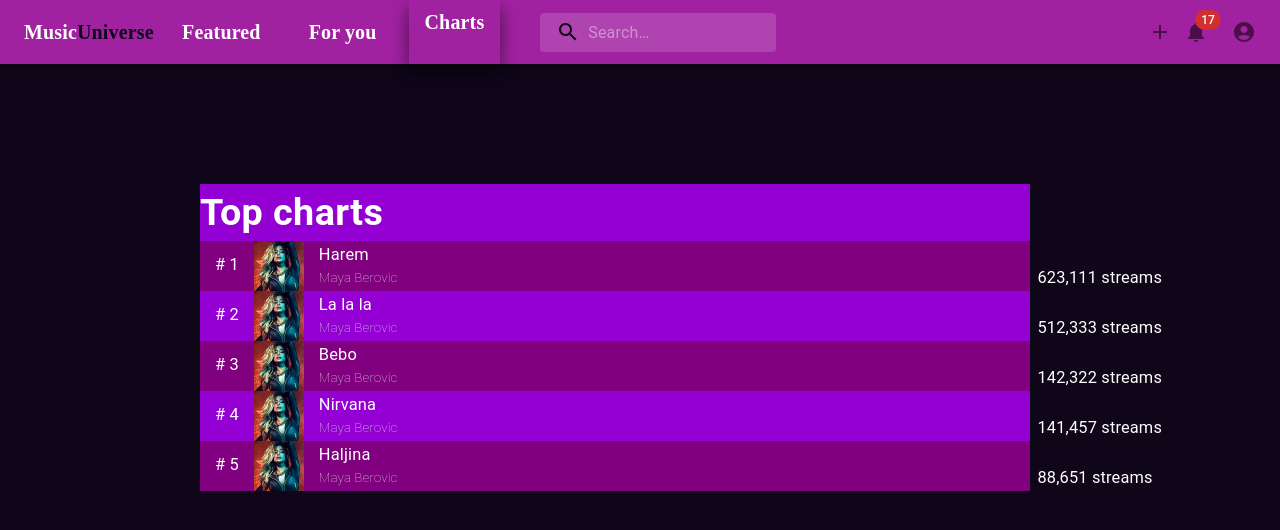
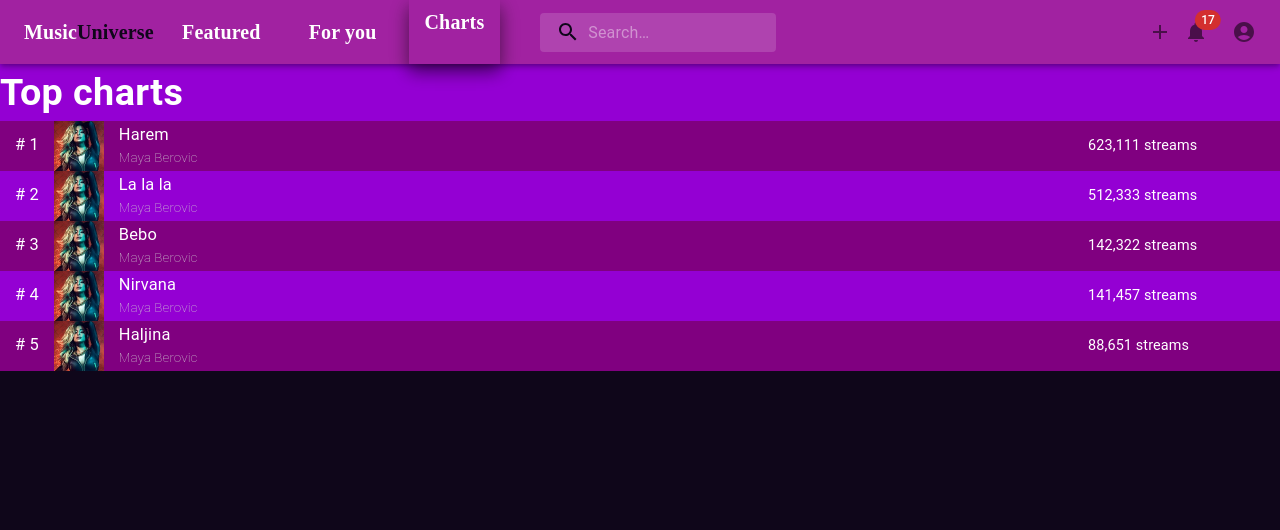
Before and after one commit to pavle-zivanovic/Music-Universe, a React (Create React App) app in the folder frontend/: page /Main/charts in a window 1280 px wide. Shown: the top 530 px of the page. Built offline with nearby package versions, Linux system fonts and the light colour scheme.

Commit message:
update2 charts

```diff
--- a/frontend/src/Components/Charts.js
+++ b/frontend/src/Components/Charts.js
@@ -5,7 +5,7 @@ import { /*CardMedia,*/ Typography } from '@mui/material';
 //import Card from '@mui/material/Card';
 //import { CardContent, CardMedia, CssBaseline } from '@material-ui/core';
 //import Typography from '@mui/material/Typography';
-//import '../Styles/Charts.css';
+
 //import Avatar from '@mui/material/Avatar';
 import Icon from '@mui/material/Icon';
 import { styled } from '@mui/material/styles';
@@ -18,7 +18,6 @@ const Img = styled('img')({
     maxWidth: '100%',
     maxHeight: '100%',
   });
-  //const artistCover = 'url("../Images/maya.jpg")'
   const artistNames = ['Maya Berovic', 'Maya Berovic','Maya Berovic','Maya Berovic','Maya Berovic']
   function Charts(){
 
@@ -27,7 +26,7 @@ const Img = styled('img')({
             display:'flex' ,
             flexDirection:'column',
             //alignItems:'center',
-            margin:'20px 250px 500px 200px',
+            margin:'0px 0px 500px 0px',
             //backgroundColor:'darkviolet'
             }}>
             <div >
@@ -35,7 +34,7 @@ const Img = styled('img')({
             style={{
                 fontSize:'calc(25px + 1vw)',
                 color:'white',
-                margin:'100px 0px 0px 0px',
+                margin:'0px 0px 0px 0px',
                 fontWeight:'bold',
                 textAlign:'right',
                 //display:'inline-block',
@@ -109,12 +108,13 @@ const Img = styled('img')({
                                 {artistNames[index]}
                         </Typography>
                     </div>
-                    <div style={{display:'flex'}}>
+
                     <Typography
                          style={{
                             position:'absolute',
-                            marginLeft:'50vw',
-                            fontSize:'calc(10px + 0.5vw)',
+                            //left:'70px',
+                            marginLeft:'85vw',
+                            fontSize:'calc(8px + 0.5vw)',
                             color:'white',
                             textAlign:'right',
                             display:'inline-block',
@@ -124,7 +124,7 @@ const Img = styled('img')({
                             }}>
                             {songsStreams[index].toLocaleString()} streams
                     </Typography>
-                    </div>
+
                 </div>
             ))}
             </div>
```
